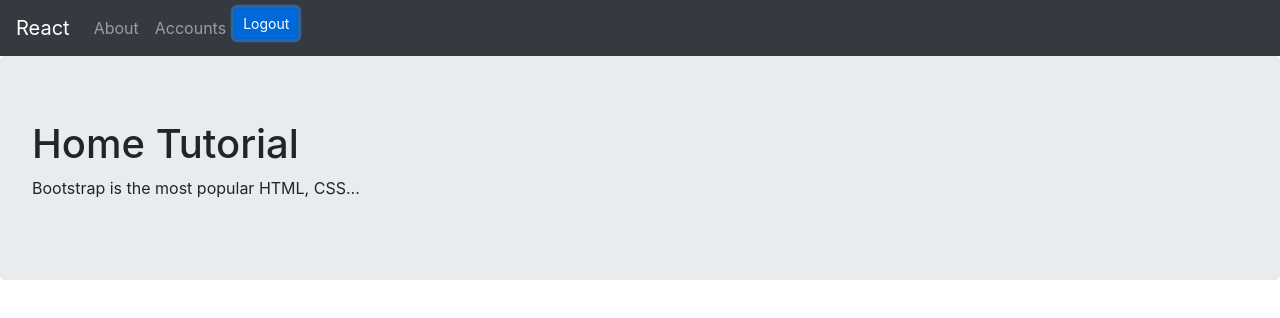
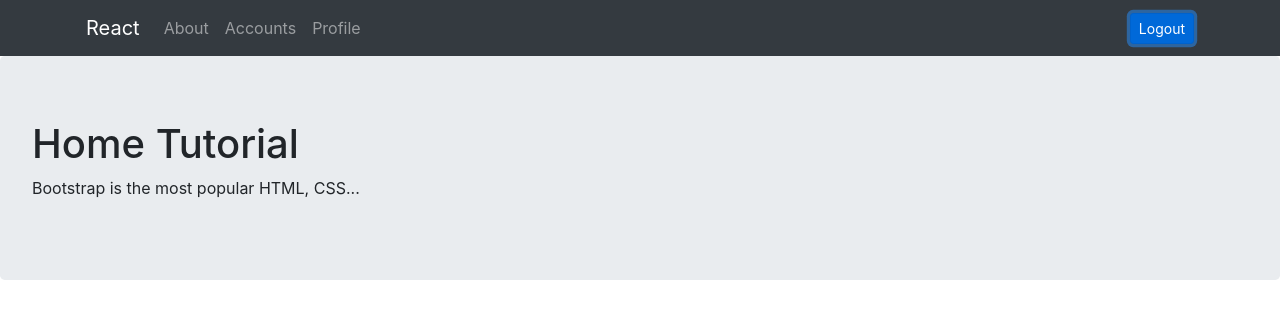
Before and after one commit to arifweb2020/React-Login, a React (Create React App) app: page / in a window 1280 px wide. Both pictures are taken after a click on the button "Login". Shown: the top 318 px of the page. Built offline with nearby package versions, Linux system fonts and the light colour scheme.

Commit message:
conditional page rendering

```diff
--- a/src/App.js
+++ b/src/App.js
@@ -1,22 +1,24 @@
 import React from 'react';
 import Nav from './components/Nav';
-import { BrowserRouter as Router, Route, Switch } from 'react-router-dom'
+import { BrowserRouter as Router, Route, Switch, Link } from 'react-router-dom'
 import Home from './Pages/Home';
 import About from './Pages/About';
 import Login from './Pages/Login';
 import ProtecedRouting from './ProtectedRouting';
 import useAuth from './useAuth';
+import Profile from './Pages/Profile';
 
 function App() {
-  const [auth,login,logout] = useAuth(false)
+  const [auth, login, logout] = useAuth(false)
   return (
     <Router>
       <div className="App">
         <Nav
-        loginCondition={auth ?
-          (<button className="btn btn-sm btn-primary" onClick={logout}>Logout</button>)
-        :(<button className="btn btn-sm btn-warning" onClick={login}>Login</button>)
-        }
+          loginCondition={auth ?
+            (<button className="btn btn-sm btn-primary" onClick={logout}>Logout</button>)
+            : (<button className="btn btn-sm btn-warning" onClick={login}>Login</button>)
+          }
+          personalPage={auth ? <Link className="nav-link" to="/profile">Profile</Link> : null}
         />
         {/* {auth ?
           (<>
@@ -26,6 +28,7 @@ function App() {
           <Route exact path="/" component={Home} />
           <Route path="/about" component={About} />
           <ProtecedRouting path="/login" component={Login} isAuth={auth} />
+          <ProtecedRouting path="/profile" component={Profile} isAuth={auth} />
 
         </Switch>
       </div>
--- /dev/null
+++ b/src/Pages/Profile/index.jsx
@@ -0,0 +1,12 @@
+import React from 'react';
+
+function Profile(props) {
+    return (
+        <div className="jumbotron">
+                <h1>User Profile </h1>
+                <p>Bootstrap is the most popular HTML, CSS...</p>
+            </div>
+    );
+}
+
+export default Profile;
--- a/src/components/Nav.jsx
+++ b/src/components/Nav.jsx
@@ -2,10 +2,11 @@ import React from 'react';
 import { Link } from 'react-router-dom'
 
 
-function Nav({ loginCondition }) {
+function Nav({ loginCondition, personalPage }) {
     return (
         <>
-            <nav className="navbar navbar-expand-sm bg-dark navbar-dark">
+            <div style={{ background: '#343a40' }}>
+                <nav className="navbar navbar-expand-sm bg-dark navbar-dark container">
                     <Link className="navbar-brand" to="/">React</Link>
                     <ul className="navbar-nav">
                         <li className="nav-item">
@@ -15,10 +16,16 @@ function Nav({ loginCondition }) {
                             <Link className="nav-link" to="/login">Accounts</Link>
                         </li>
                         <li className="nav-item">
+                            {personalPage}
+                        </li>
+                    </ul>
+                    <ul className="navbar-nav ml-auto">
+                        <li className="nav-item">
                             {loginCondition}
                         </li>
                     </ul>
                 </nav>
+            </div>
         </>
     );
 }
```
Lines whose indentation alone changed are shown as unchanged.
